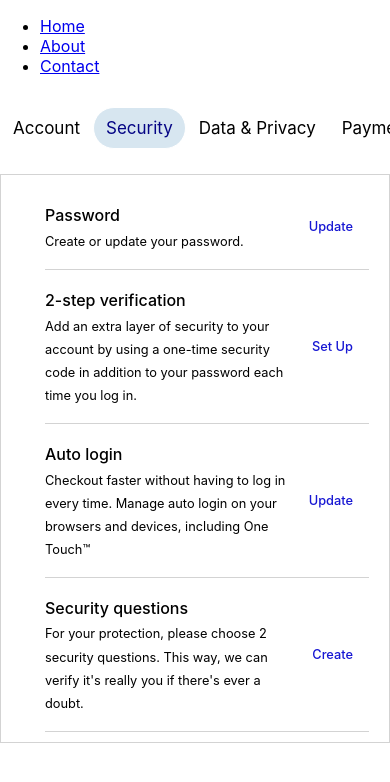
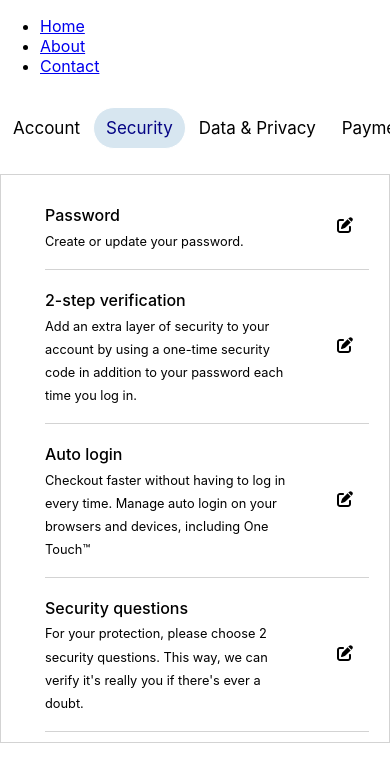
Before and after one commit to Robaa2168/paypal, a React (Create React App) app: page /settings/security in a window 390 px wide. Shown: the top 782 px of the page. Built offline with nearby package versions, Linux system fonts and the light colour scheme.

Commit message:
Change icon for links

```diff
--- a/src/components/settings/Security.css
+++ b/src/components/settings/Security.css
@@ -45,8 +45,28 @@
   text-decoration: underline;
 }
 
+.update-text {
+  display: inline;
+}
+
+.update-icon {
+  display: none;
+}
+
 @media (max-width: 1024px) {
   .container {
     max-width: 100%;
   }
 }
+
+@media (max-width: 959px) {
+  .update-text {
+    display: none;
+  }
+
+  .update-icon {
+    display: inline;
+    font-size: 1rem;
+    color: black;
+  }
+}
--- a/src/components/settings/Security.js
+++ b/src/components/settings/Security.js
@@ -1,17 +1,22 @@
 import React from "react";
 import "./Security.css";
 import { Link } from "react-router-dom";
+import { FontAwesomeIcon } from "@fortawesome/react-fontawesome";
+import { faEdit } from "@fortawesome/free-solid-svg-icons";
 
 function Security() {
   return (
     <div className="container">
-
       <Link to="" className="main1">
         <div className="main2">
           <p className="headers">Password</p>
           <p className="create">Create or update your password.</p>
         </div>
-        <Link className="update">Update</Link>
+        <Link className="update">
+          {" "}
+          <span className="update-text">Update</span>
+          <FontAwesomeIcon className="update-icon" icon={faEdit} />
+        </Link>
       </Link>
 
       <Link className="main1">
@@ -22,7 +27,11 @@ function Security() {
             security code in addition to your password each time you log in.
           </p>
         </div>
-        <Link className="update">Set Up</Link>
+        <Link className="update">
+          {" "}
+          <span className="update-text">Set Up</span>
+          <FontAwesomeIcon className="update-icon" icon={faEdit} />
+        </Link>
       </Link>
 
       <Link className="main1">
@@ -33,7 +42,11 @@ function Security() {
             login on your browsers and devices, including One Touch™
           </p>
         </div>
-        <Link className="update">Update</Link>
+        <Link className="update">
+          {" "}
+          <span className="update-text">Update</span>
+          <FontAwesomeIcon className="update-icon" icon={faEdit} />
+        </Link>
       </Link>
 
       <Link className="main1">
@@ -44,7 +57,11 @@ function Security() {
             we can verify it's really you if there's ever a doubt.
           </p>
         </div>
-        <Link className="update">Create</Link>
+        <Link className="update">
+          {" "}
+          <span className="update-text">Create</span>
+          <FontAwesomeIcon className="update-icon" icon={faEdit} />
+        </Link>
       </Link>
     </div>
   );
```
